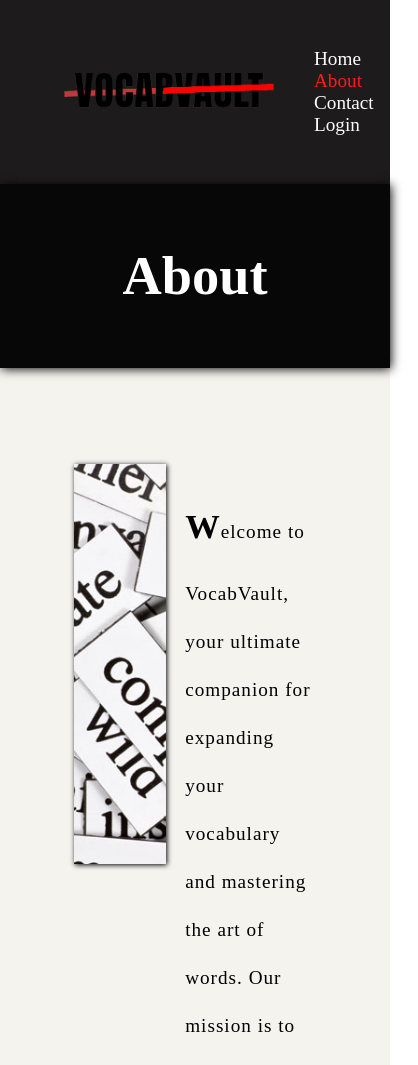
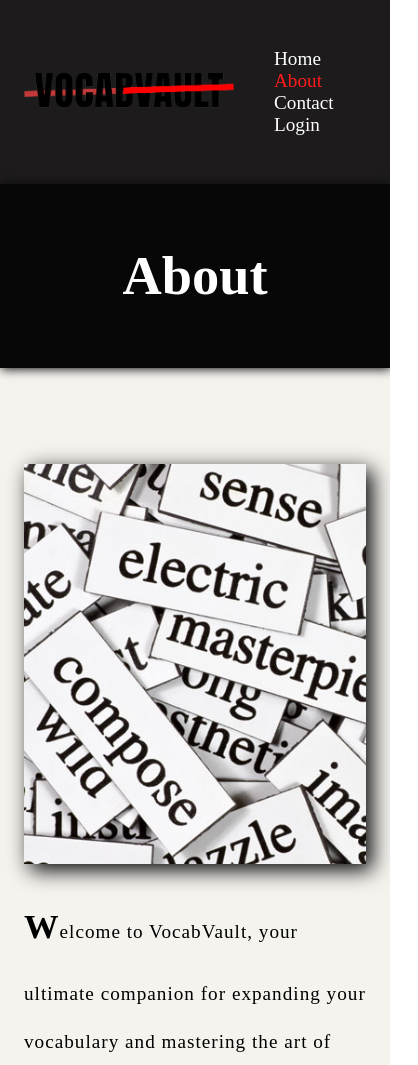
Before and after one commit to andy-agyeiDwumah-hybytes/capstone_project, a React (Vite) app: page /about in a window 390 px wide. Shown: the top 1065 px of the page, 418 px wide, since content can reach past the window. Built offline with nearby package versions, Linux system fonts and the light colour scheme; no server answers.

Commit message:
Add responsiveness to About page

```diff
--- a/src/index.css
+++ b/src/index.css
@@ -18,11 +18,12 @@ html {
 }
 
 body,
-div#root {
-  margin: 0;
+#root {
+  margin: 0 auto;
+  max-width: 1800px;
 }
 
-section.section {
+.section {
   background-color: var(--backgroundWhite);
 }
 
@@ -51,20 +52,15 @@ button {
   line-height: 2;
 }
 
-/* Used to align content in the center */
-.setPaddingInline {
-  padding-inline: 4em;
-}
-
 /* Keeps footer at the bottom */
-main.mainWrapper {
+.mainWrapper {
   display: flex;
   flex-direction: column;
   min-height: 100vh;
   position: relative;
 }
 
-main.mainWrapper > div:first-child {
+.mainWrapper > div:first-child {
   flex-grow: 1;
   display: flex;
   flex-direction: column;
@@ -72,10 +68,23 @@ main.mainWrapper > div:first-child {
 }
 /* End keeps footer at the bottom  */
 
-div.h2Wrapper {
+.h2Wrapper {
   background-color: var(--h2WrapperColour);
   color: var(--white);
   padding: 1em 0;
   box-shadow: 1px 1px 10px var(--h2WrapperColour);
   text-align: center;
 }
+
+/* setPaddingInline - Used to align content in the center */
+@media (width >= 280px) {
+  .setPaddingInline {
+      padding-inline: 1.5em;
+    }
+}
+
+@media (width >= 768px) {
+  .setPaddingInline {
+      padding-inline: 4em;
+    }
+}
--- a/src/pages/about/About.jsx
+++ b/src/pages/about/About.jsx
@@ -9,7 +9,10 @@ export default function About() {
         <Helmet>
           <title>About | VocabVault</title>
         </Helmet>
-        <section aria-labelledby="about" className={[styles.section, "section"].join(" ")}>
+        <section
+          aria-labelledby="about"
+          className={[styles.section, "section"].join(" ")}
+        >
           <div className={[styles.abouth2Wrapper, "h2Wrapper"].join(" ")}>
             <h2 id="about">About</h2>
           </div>
@@ -17,7 +20,7 @@ export default function About() {
           <div className="setPaddingInline">
             <div className={styles.paraAndImgWrapper}>
               <div className={styles.aboutImgWrapper}></div>
-              <div>
+              <div className={styles.aboutTextWrapper}>
                 <p className={styles.aboutText}>
                   Welcome to VocabVault, your ultimate companion for expanding
                   your vocabulary and mastering the art of words. Our mission is
@@ -31,7 +34,10 @@ export default function About() {
                 </p>
               </div>
             </div>
-            <div className={styles.h3Wrapper} data-content="platform database">
+            <div
+              className={styles.h3ParaWrapper}
+              data-content="platform database"
+            >
               <h3 className={styles.secondaryHeadings}>Platform Database</h3>
               <p>
                 Our platform currently has access to over 250,000 words through
@@ -39,7 +45,7 @@ export default function About() {
               </p>
             </div>
             <hr className={styles.horizontalLine} />
-            <div className={styles.h3Wrapper} data-content="user searches">
+            <div className={styles.h3ParaWrapper} data-content="user searches">
               <h3 className={styles.secondaryHeadings}>User Searches</h3>
               <p>
                 Collectively, users have searched for over 12,500 words since
--- a/src/pages/about/About.module.css
+++ b/src/pages/about/About.module.css
@@ -1,68 +1,57 @@
-section.section {
+.section {
     padding-bottom: 15em;
 }
 
-div.abouth2Wrapper {
+.abouth2Wrapper {
     margin-bottom: 6rem;
 }
 
-div.paraAndImageWrapper {
+.paraAndImgWrapper {
     display: flex;
-    justify-content: space-between;
-}
-
-div.paraAndImgWrapper {
-    display: flex;
-    justify-content: space-around;
     margin-bottom: 15rem;
 }
 
-div.aboutImgWrapper {
+.aboutImgWrapper {
     background-image: url("../../assets/words_about.jpg");
     background-size: cover;
     background-repeat: no-repeat;
-    width: 35%;
     height: 25em;
-    box-shadow: 1px 1px 5px var(--black);
+    box-shadow: 6px 6px 20px var(--black);
 }
 
-div.paraAndImgWrapper > div:last-child {
-    width: 50%;
+.aboutText {
+    font-size: 1.2rem;
+
+    &::first-letter {
+        font-size: 180%;
+        font-weight: 600;
+    }
 }
 
-p.aboutText {
-    font-size: 1.2rem;
-}
-
-p.aboutText::first-letter {
-    font-size: 180%;
-    font-weight: 600;
-}
-
-div.h3Wrapper {
+.h3ParaWrapper {
     text-align: center;
     padding: 8em 0;
 }
 
-h3.secondaryHeadings {
-    font-size: 3.2rem;
-}
-
-h3.secondaryHeadings + p {
-    font-size: 1.1rem;
-}
-
-div.h3Wrapper[data-content="platform database"] {
+.h3ParaWrapper[data-content="platform database"] {
     margin-bottom: 12rem;
 }
 
-hr.horizontalLine {
+.secondaryHeadings {
+    font-size: 3.2rem;
+
+    & + p {
+        font-size: 1.1rem;
+    }
+}
+
+.horizontalLine {
     width: 50%;
 }
 
-/* Wrap in media query to make sure that it only applies when the user preference allows motion */
+/* Wrap in media query to make sure that it only applies when the user hasn't any preference */
 @media (prefers-reduced-motion: no-preference) {
-    div.h3Wrapper {
+    .h3ParaWrapper {
         opacity: 0;
         scale: 0.9;
         animation: fade-in linear forwards;
@@ -80,3 +69,24 @@ hr.horizontalLine {
         }
     }
 }
+
+@media (width >= 280px) {
+    .paraAndImgWrapper {
+        flex-direction: column;
+    }
+}
+
+@media (width >= 992px) {
+    .paraAndImgWrapper {
+        flex-direction: row;
+        justify-content: space-around;
+    }
+
+    .aboutTextWrapper {
+        width: 50%;
+    }
+
+    .aboutImgWrapper {
+        width: 35%;
+    }
+}
```
